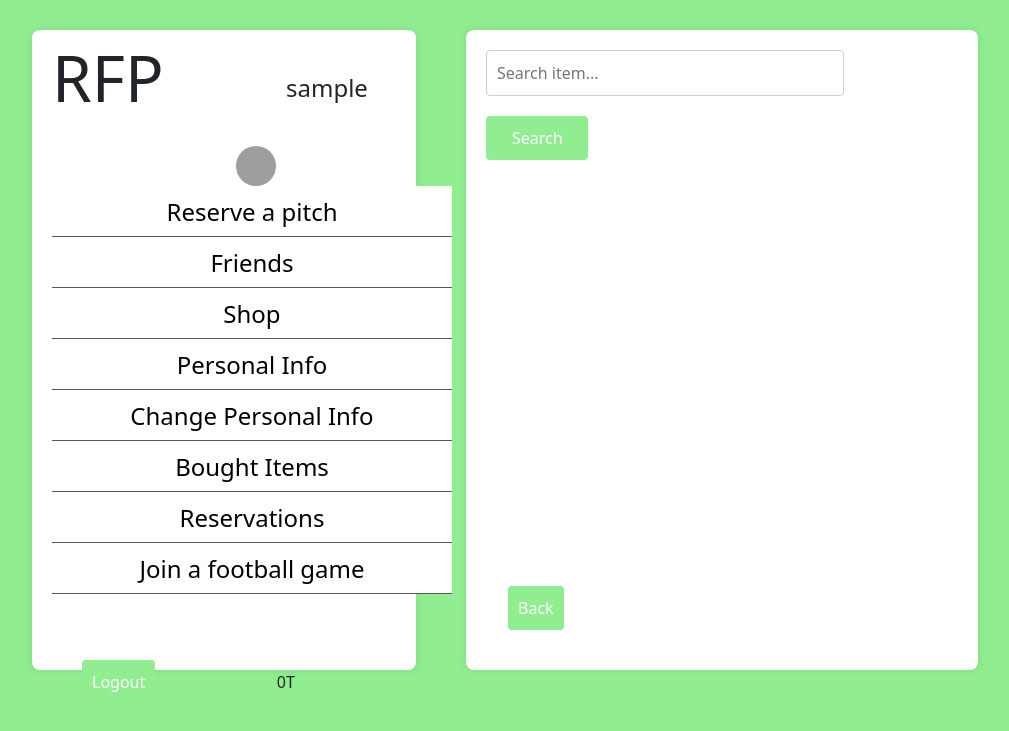
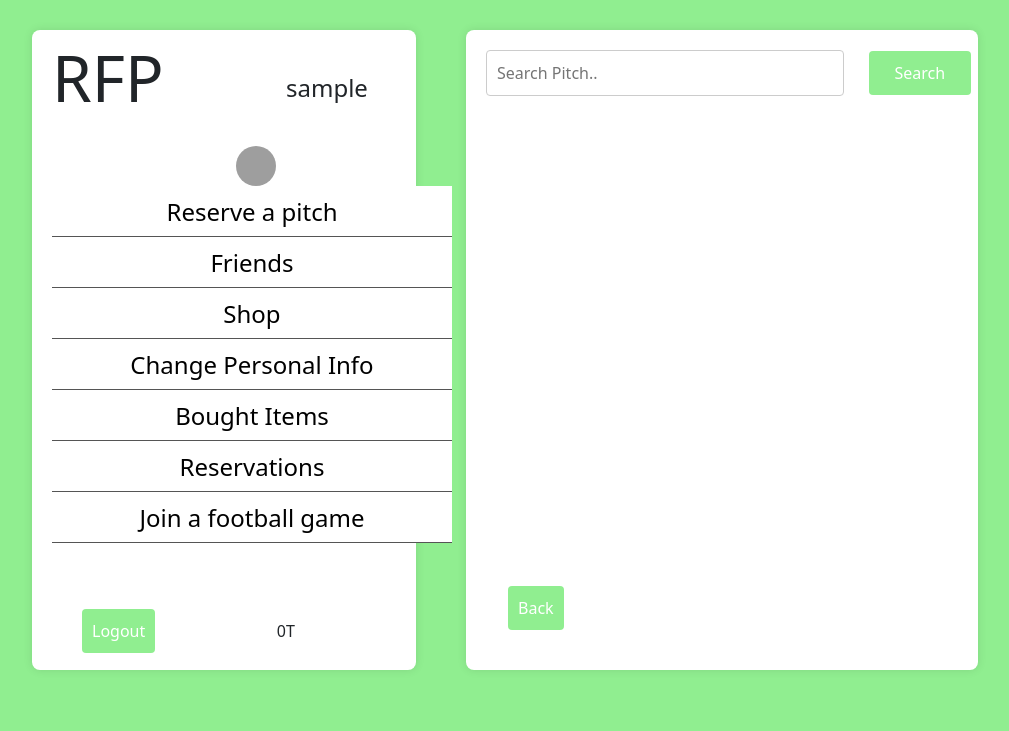
Before and after one commit to didov02/RFP, a Django app: page /mainpage/reservepitch/ in a window 1280 px wide. Shown: the top 731 px of the page, without its empty margins (138-1147 px from the left). Run offline with Django 4.2, Linux system fonts and the light colour scheme; the visitor is signed in with stand-in values (Sample User, id 1); data that the repository does not hold is empty; grey boxes are pictures that could not be loaded.

Commit message:
search bar logic added

```diff
--- a/mainpage/templates/RFP_templates/base.html
+++ b/mainpage/templates/RFP_templates/base.html
@@ -37,9 +37,6 @@
             </li>
             <li class="nav_row">
                 <a class="nav_item" href="{% url 'RFP:shop' %}">Shop</a>
-            </li>
-            <li class="nav_row">
-                <a class="nav_item" href="{% url 'RFP:personal_info' user.id %}">Personal Info</a>
             </li>
             <li class="nav_row">
                 <a class="nav_item" href="{% url 'RFP:change_info' %}">Change Personal Info</a>
--- a/mainpage/templates/RFP_templates/reservepitch.html
+++ b/mainpage/templates/RFP_templates/reservepitch.html
@@ -1,13 +1,11 @@
 {% extends 'RFP_templates/base.html' %}
 {% block body %}
     <div class="column-right">
-        <div class="searchContainer">
-            <input type="search" class="searchBar" placeholder="Search item...">
-            <form method="post" action="">
-                {% csrf_token %}
-                <button class="button" id="button" type="submit" style="width: 20%">Search</button>
-            </form>
-        </div>
+        <form action="{% url 'RFP:search_pitch' %}" method="get">
+            {% csrf_token %}
+            <input type="text" name="input_pitch"  class="searchBar" placeholder="Search Pitch..">
+            <button class="button" id="searchButton" style="width: 20%">Search</button>
+        </form>
         <div class="scrollable-form">
             {% for pitch in pitches %}
             <div class="row">
--- a/mainpage/urls.py
+++ b/mainpage/urls.py
@@ -21,4 +21,6 @@ urlpatterns = [
     path('friends/acceptrequest/<int:id>', views.accept_request, name='accept_request'),
     path('friends/sendrequests/<int:id>', views.send_request, name='send_request'),
     path('friends/seefriendrequests/', views.see_friends_request, name='see_friends_request'),
+    path('searchitem/', views.search_items, name='search_items'),
+    path('searchpitch/', views.search_pitch, name='search_pitch'),
 ]
--- a/mainpage/views.py
+++ b/mainpage/views.py
@@ -93,10 +93,17 @@ def send_request(request, id):
 
     all_users = User.objects.exclude(pk=current_user.id).exclude(pk=id)
 
+    friend_requests = request.user.profile.received_friend_requests.all()
+
+    senders = []
+
+    for friend_request in friend_requests:
+        senders.append(friend_request.sender)
+
     users_not_friends = []
 
     for user in all_users:
-        if user.profile not in current_user_profile.friends.all():
+        if user.profile not in current_user_profile.friends.all() and user not in senders:
             users_not_friends.append(user)
 
     return render(request, 'RFP_templates/sendrequest.html', {'not_friends':users_not_friends})
@@ -117,7 +124,7 @@ def accept_request(request, id):
     current_user = request.user
     sender = User.objects.get(pk=id)
 
-    friend_request = get_object_or_404(FriendRequest, id=id, receiver=current_user)
+    friend_request = FriendRequest.objects.filter(sender = sender, receiver = request.user)
     friend_request.delete()
 
     current_user.profile.friends.add(sender.profile)
@@ -131,9 +138,6 @@ def shop(request):
     context = {
         'items' : items
     }
-
-    if request.user.is_authenticated:
-        context['username'] = request.user.username
 
     return render(request, 'RFP_templates/shop.html', context)
 
@@ -230,8 +234,8 @@ def see_reserved_pitches(request):
 
 @login_required
 def personal_info(request, id):
-    user = User.objects.get(pk=id)
-    return render(request, 'RFP_templates/personalinfo.html', {'user' : user})
+    show_user = User.objects.get(pk=id)
+    return render(request, 'RFP_templates/personalinfo.html', {'shown_user' : show_user})
 
 @login_required
 def change_info(request):
@@ -262,3 +266,31 @@ def view_friends(request):
     friends_list = current_user.profile.friends.all()
 
     return render(request, 'RFP_templates/viewfriends.html', {'friends_list': friends_list})
+
+@login_required
+def search_items(request):
+    searched_item_name = request.GET.get('input_item')
+    items = Item.objects.all()
+    items_names = [item.name for item in items]
+
+    if searched_item_name in items_names:
+        searched_items = Item.objects.filter(name=searched_item_name)
+        items = list(searched_items)
+    else:
+        items = Item.objects.all()
+
+    return render(request, 'RFP_templates/shop.html', {'items': items})
+
+@login_required
+def search_pitch(request):
+    searched_pitch_name = request.GET.get('input_pitch')
+    pitches = Pitch.objects.all()
+    pitches_names = [pitch.name for pitch in  pitches]
+
+    if searched_pitch_name in pitches_names:
+        searched_pitches = Pitch.objects.filter(name=searched_pitch_name)
+        pitches = list(searched_pitches)
+    else:
+        pitches = Pitch.objects.all()
+
+    return render(request, 'RFP_templates/reservepitch.html', {'pitches' : pitches})
```
Also changed, not shown: mainpage/templates/RFP_templates/personalinfo.html (+5 -5 lines), mainpage/templates/RFP_templates/shop.html (+6 -8 lines).
